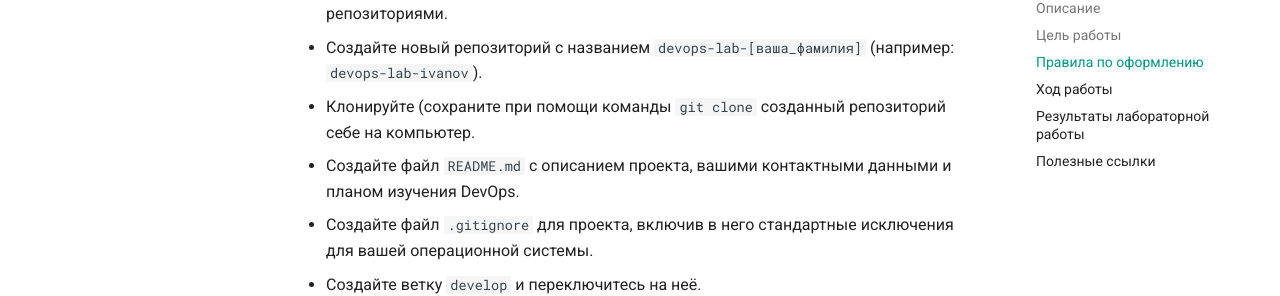
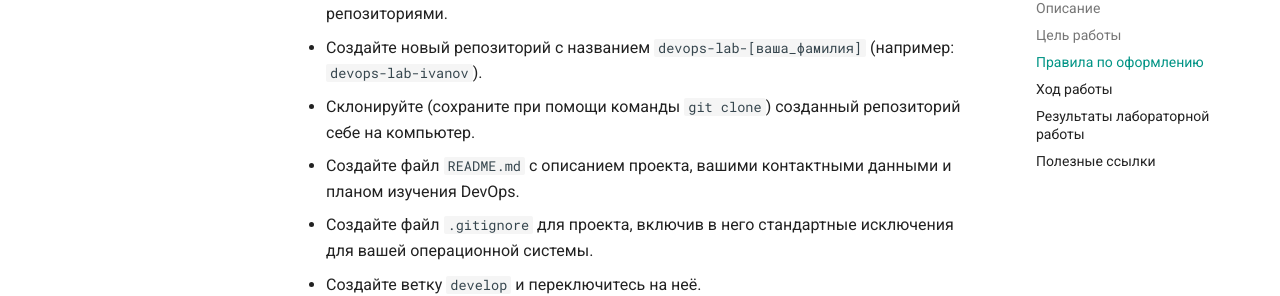
Before and after one commit to itmo-ict-faculty/introduction-in-web-tech, an MkDocs documentation site: the page built from docs/education/labs2025-2026/lab0/lab0.md, in a window 1280 px wide and 900 px high, scrolled down 508 px. Shown: the part 163-459 px from the top of the window. Built offline with MkDocs 1.6.1 and Material for MkDocs 9.7.7, drawn with Linux system fonts in a browser that asks for light colours; comment, search, counter and statistics services are not loaded.

Commit message:
Update lab0.md
Fix info about repo clone

```diff
--- a/docs/education/labs2025-2026/lab0/lab0.md
+++ b/docs/education/labs2025-2026/lab0/lab0.md
@@ -16,7 +16,7 @@
 
 - Создайте новый репозиторий с названием `devops-lab-[ваша_фамилия]` (например: `devops-lab-ivanov`).
 
-- Клонируйте (сохраните при помощи команды `git clone` созданный репозиторий себе на компьютер.
+- Склонируйте (сохраните при помощи команды `git clone`) созданный репозиторий себе на компьютер.
 
 - Создайте файл `README.md` с описанием проекта, вашими контактными данными и планом изучения DevOps.
 
```
